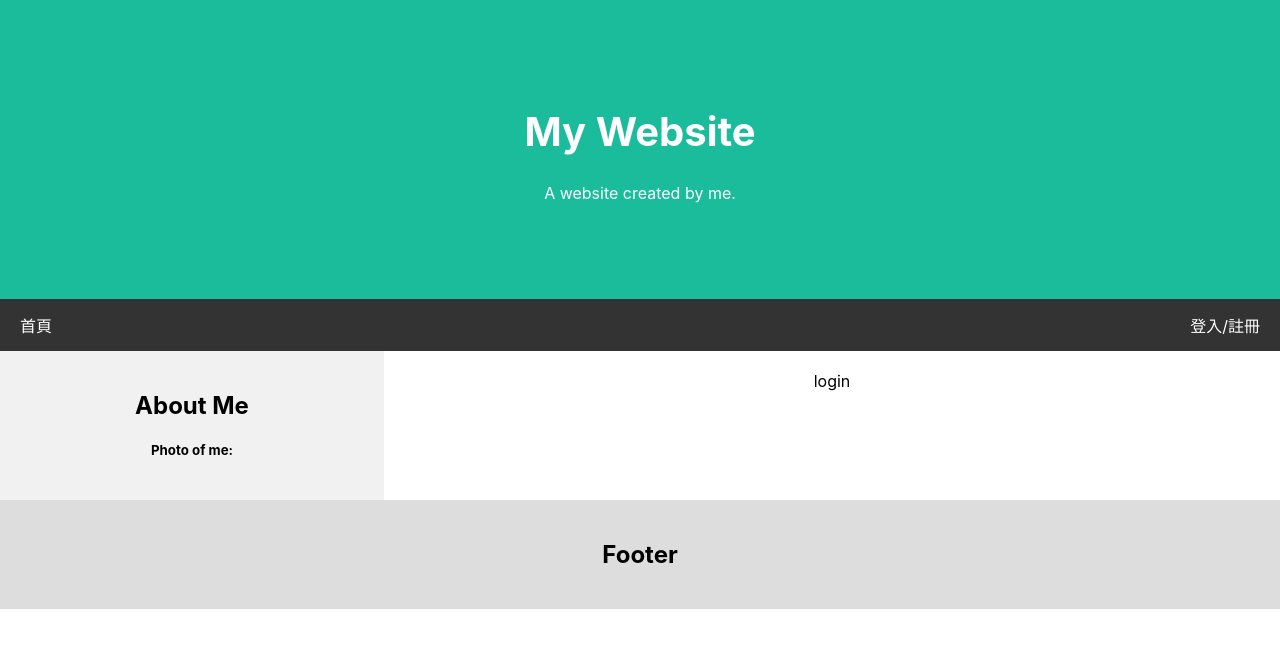
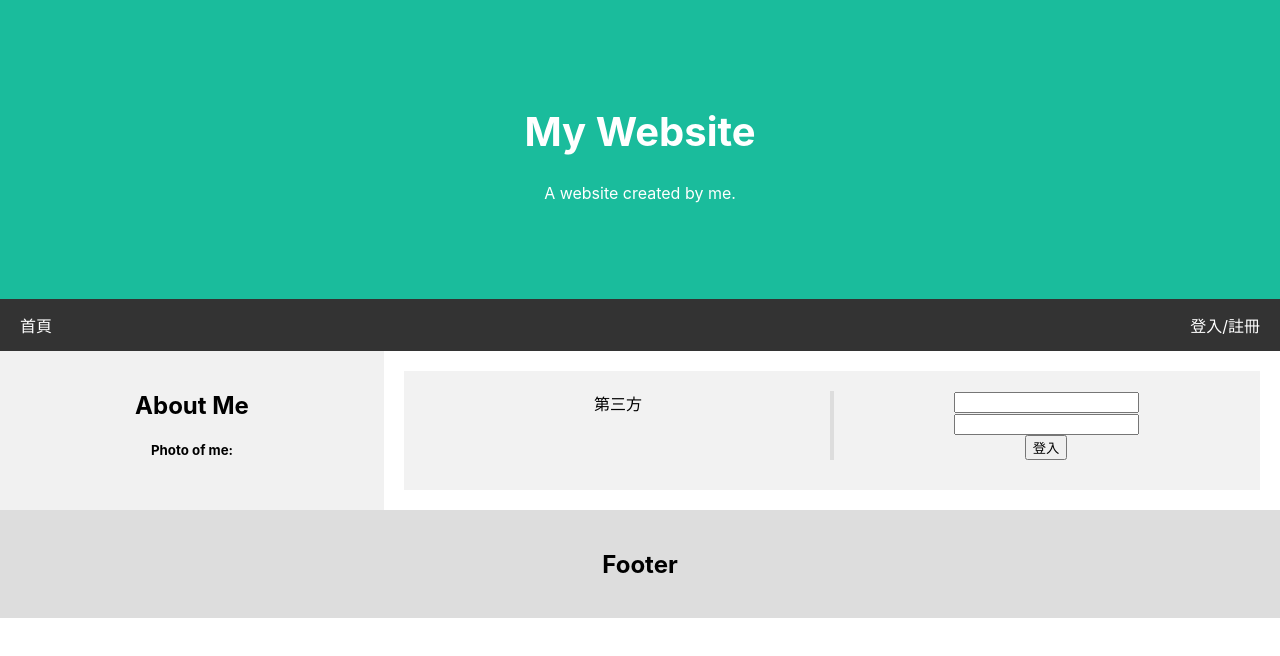
Before and after one commit to Stoner609/TicketExchange_demo, a React app in the folder client/: page /login in a window 1280 px wide. Shown: the top 656 px of the page. Built offline with nearby package versions, Linux system fonts and the light colour scheme; no server answers.

Commit message:
feat: 會員登入頁面  - 初始化配置

```diff
--- a/client/src/components/Main/Index.js
+++ b/client/src/components/Main/Index.js
@@ -1,4 +1,4 @@
-import React, { Component } from "react";
+import React, { Component, Fragment } from "react";
 
 class Index extends Component {
   constructor(props) {
@@ -8,7 +8,7 @@ class Index extends Component {
     };
   }
   render() {
-    return <div>{this.state.title}</div>;
+    return <Fragment>{this.state.title}</Fragment>;
   }
 }
 
--- a/client/src/components/Main/Login.js
+++ /dev/null
@@ -1,9 +0,0 @@
-import React, { Component, Fragment } from "react";
-
-export class login extends Component {
-  render() {
-    return <Fragment>login</Fragment>;
-  }
-}
-
-export default login;
--- /dev/null
+++ b/client/src/components/Main/Login/Login.js
@@ -0,0 +1,32 @@
+import React, { Component } from "react";
+
+import {
+  LoginContainer,
+  LoginRow,
+  LoginCol,
+  LoginV1
+} from "./LoginCss";
+
+export class login extends Component {
+  render() {
+    return (
+      <LoginContainer>
+        <LoginRow>
+          <LoginV1 />
+          <LoginCol>第三方</LoginCol>
+          <LoginCol>
+            <div>
+              <input type="text" />
+            </div>
+            <div>
+              <input type="password" />
+            </div>
+            <button>登入</button>
+          </LoginCol>
+        </LoginRow>
+      </LoginContainer>
+    );
+  }
+}
+
+export default login;
--- /dev/null
+++ b/client/src/components/Main/Login/LoginCss.js
@@ -0,0 +1,35 @@
+import styled from "styled-components";
+
+const LoginContainer = styled.div`
+  position: relative;
+  padding: 20px 0 30px 0;
+  background-color: #f2f2f2;
+  height: 100%;
+`;
+
+const LoginRow = styled.div`
+  display: flex;
+  flex-direction: row;
+  position: relative;
+  height: 100%;
+
+  &:after {
+    content: "";
+    display: table;
+    clear: both;
+  }
+`;
+
+const LoginCol = styled.div`
+  width: 50%;
+`;
+
+const LoginV1 = styled.div`
+  position: absolute;
+  left: 50%;
+  transform: translate(-50%);
+  border: 2px solid #ddd;
+  height: 100%;
+`;
+
+export { LoginContainer, LoginRow, LoginCol, LoginV1 };
--- a/client/src/components/Main/Main.js
+++ b/client/src/components/Main/Main.js
@@ -4,7 +4,7 @@ import { Route } from "react-router-dom";
 import { MainDiv } from "./MainCss";
 
 import Index from "./Index";
-import Login from "./Login";
+import Login from "./Login/Login";
 
 const Main = props => {
   return (
```
